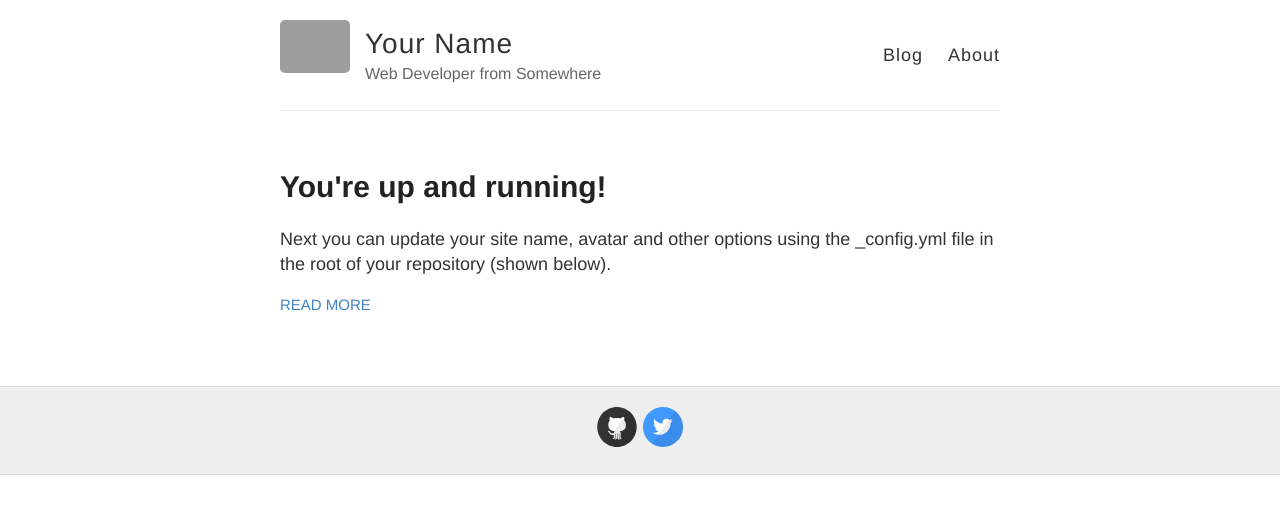
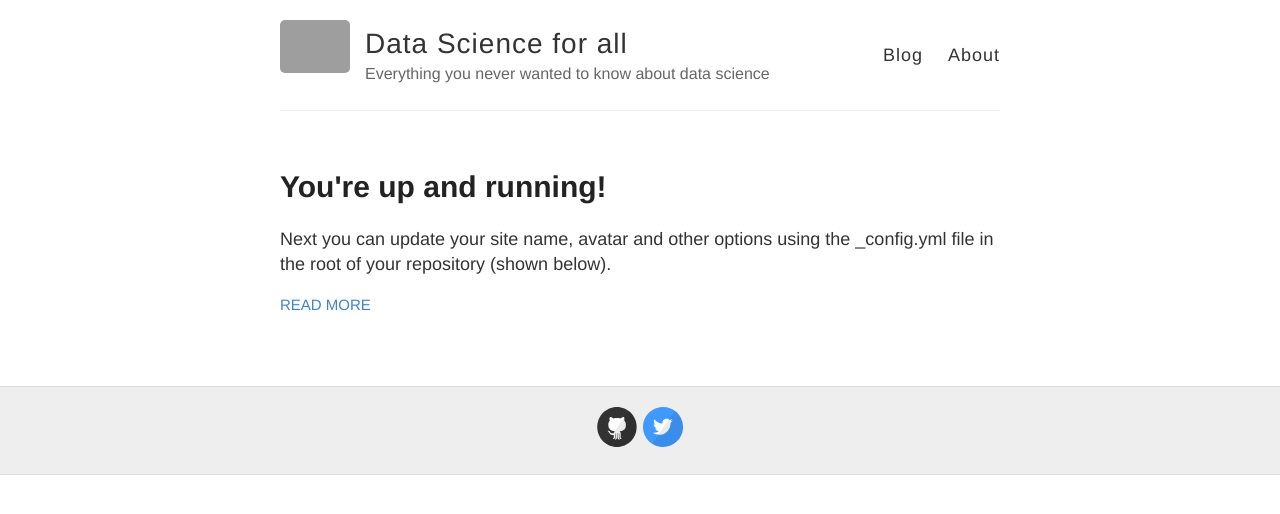
Before and after one commit to kristianazheleva/website, a Jekyll site: the page built from jekyll-now-master/index.html, in a window 1280 px wide. Shown: the top 514 px of the page. Built offline with Jekyll 4.4.1, drawn with Linux system fonts in a browser that asks for light colours; grey boxes are pictures that could not be loaded.

Commit message:
Update _config.yml

```diff
--- a/jekyll-now-master/_config.yml
+++ b/jekyll-now-master/_config.yml
@@ -3,10 +3,10 @@
 #
 
 # Name of your site (displayed in the header)
-name: Your Name
+name: Data Science for all
 
 # Short bio or description (displayed in the header)
-description: Web Developer from Somewhere
+description: Everything you never wanted to know about data science
 
 # URL of your avatar or profile pic (you could use your GitHub profile pic)
 avatar: https://raw.githubusercontent.com/barryclark/jekyll-now/master/images/jekyll-logo.png
@@ -21,7 +21,7 @@ footer-links:
   email:
   facebook:
   flickr:
-  github: barryclark/jekyll-now
+  github: kristianazheleva/website
   instagram:
   linkedin:
   pinterest:
@@ -47,7 +47,7 @@ url:
 # (http://yourusername.github.io/repository-name)
 # and NOT your User repository (http://yourusername.github.io)
 # then add in the baseurl here, like this: "/repository-name"
-baseurl: ""
+baseurl: "/website"
 
 #
 # !! You don't need to change any of the configuration flags below !!
```
